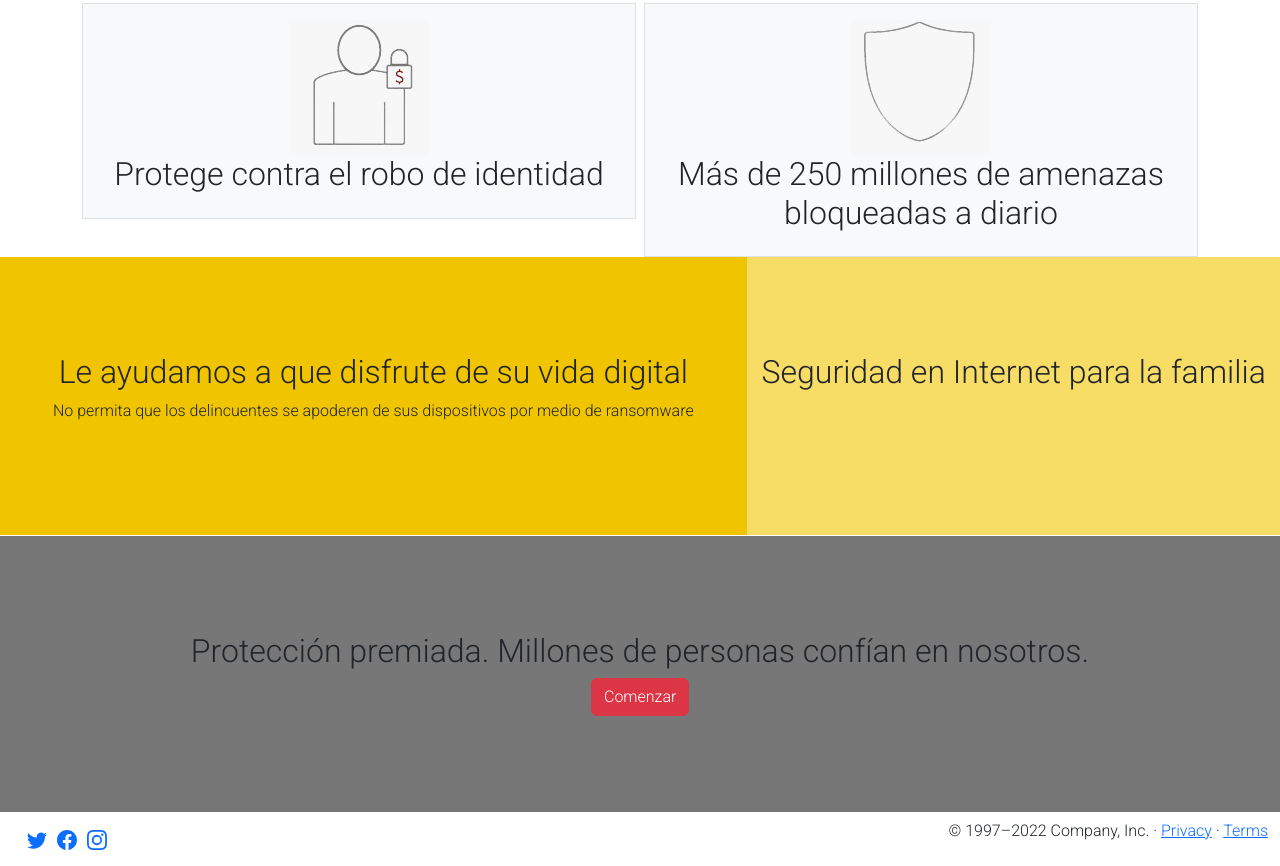
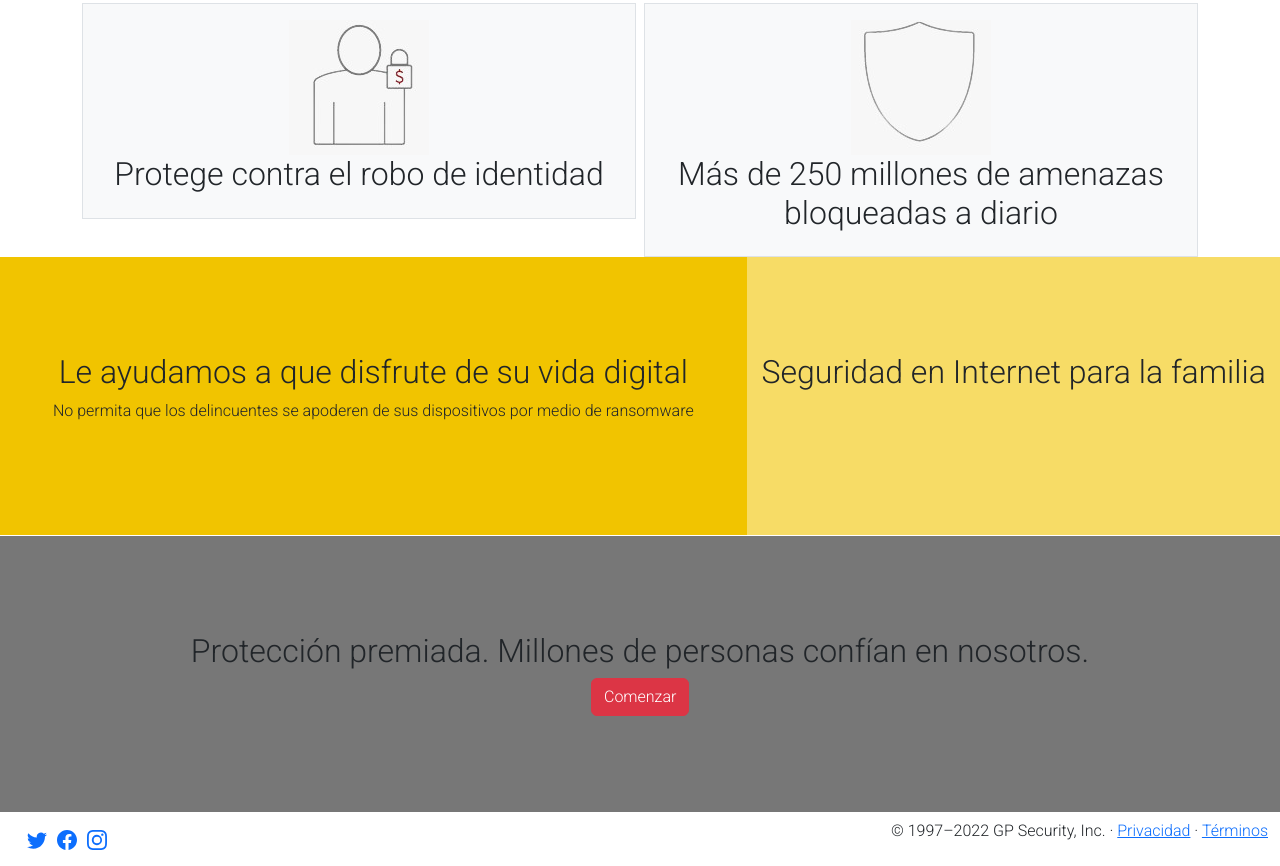
Before and after one commit to gianfranco-pioppi/Antivirus-Pioppi, a website: page index.html in a window 1280 px wide. Shown: the part 796-1662 px from the top of the page. Drawn offline with nearby package versions, Linux system fonts and the light colour scheme.

Commit message:
se modifica contenido en EN por ES

```diff
--- a/index.html
+++ b/index.html
@@ -172,7 +172,7 @@
     </ul>
 
     <div>
-      <p>&copy; 1997–2022 Company, Inc. &middot; <a href="#">Privacy</a> &middot; <a href="#">Terms</a></p>
+      <p>&copy; 1997–2022 GP Security, Inc. &middot; <a href="#">Privacidad</a> &middot; <a href="#">Términos</a></p>
     </div>
 
   </footer>
```
Also changed, not shown: pages/empresa.html (+1 -1 lines), pages/investigacion.html (+1 -1 lines), pages/productos.html (+1 -1 lines), pages/renovar.html (+1 -1 lines), pages/soporte.html (+1 -1 lines).
